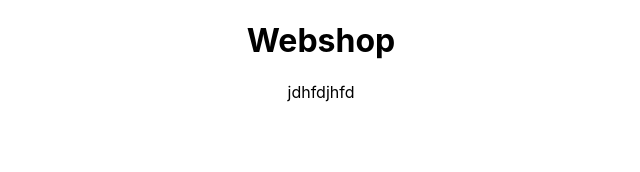
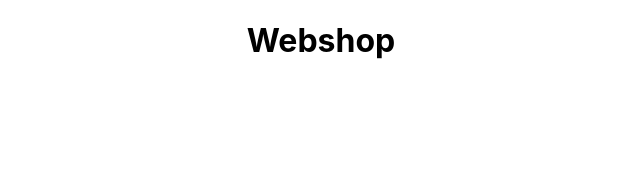
Before and after one commit to elizaLU/webshop, a React (Create React App) app: page /products/1 in a window 1280 px wide. Shown: the top 172 px of the page, without its empty margins (319-959 px from the left). Built offline with nearby package versions, Linux system fonts and the light colour scheme.

Commit message:
added details to product details page

```diff
--- a/src/components/Home.js
+++ b/src/components/Home.js
@@ -6,7 +6,6 @@ import ProductContainer from "./ProductContainer";
 export class Home extends Component {
   state = {};
   componentDidMount() {
-    //console.log("state from albumListContainer: ", this.state)
     this.props.getProducts();
   }
 
--- /dev/null
+++ b/src/components/ProductDetail.js
@@ -0,0 +1,16 @@
+import React from "react";
+
+export default function ProductDetail(props) {
+  const products = props.products;
+  return (
+    <div>
+      <h1>{products.name}</h1>
+
+      <p>
+        <i>{products.price}</i>
+      </p>
+
+      <img height="400px" src={products.imageUrl}></img>
+    </div>
+  );
+}
--- a/src/components/ProductDetailContainer.js
+++ b/src/components/ProductDetailContainer.js
@@ -1,15 +1,24 @@
-import React, {Component } from "react";
-//import { Link } from "react-router-dom";
+import React, { Component } from "react";
 import { connect } from "react-redux";
+import ProductDetail from "./ProductDetail";
 
 class ProductDetailContainer extends Component {
+  componentDidMount() {
+    //const productId = this.props.match.params.id;
+    //TODO!!!!!!!!!!!! this.props.getProduct(productId);
+  }
+
   render() {
-    return (
-      <div className="productDetails">
-        <p>jdhfdjhfd</p>
-      </div>
-    );
+    const products = this.props.products;
+    console.log("???", products);
+    return <ProductDetail products={products} />;
   }
 }
 
-export default connect(null)(ProductDetailContainer);
+const mapStateToProps = state => {
+  return {
+    products: state.products
+  };
+};
+
+export default connect(mapStateToProps)(ProductDetailContainer);
```
